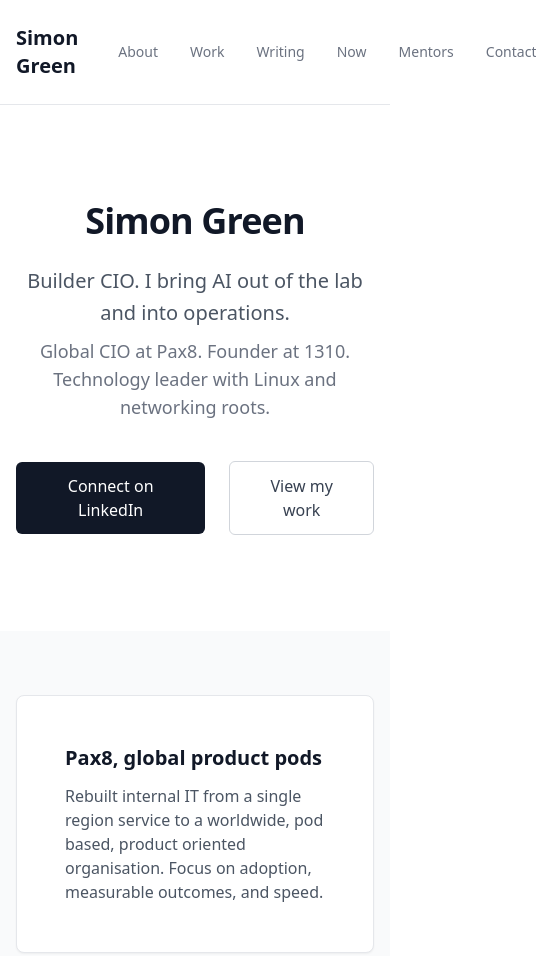
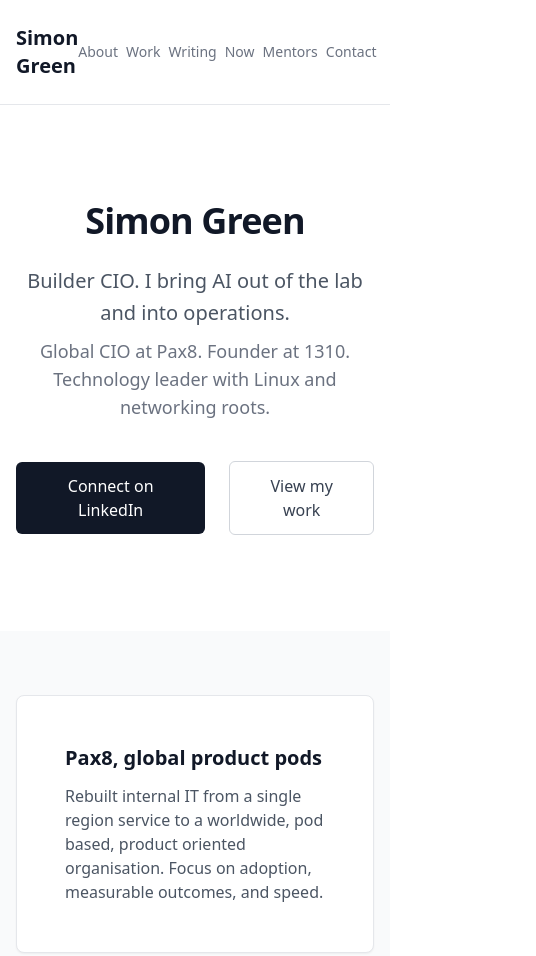
Before and after one commit to simonjgreen/sjg-io, an Astro site: page / in a window 390 px wide. Shown: the top 956 px of the page, 536 px wide, since content can reach past the window. Built offline with nearby package versions, Linux system fonts and the light colour scheme; Astro itself is replaced by a stand-in of ours.

Commit message:
Added responsive mobile navigation links (#4)

```diff
--- a/src/components/Header.astro
+++ b/src/components/Header.astro
@@ -10,7 +10,59 @@ const currentPath = Astro.url.pathname;
           Simon Green
         </a>
       </div>
-      <div class="ml-10 flex items-center space-x-8">
+      <!-- Mobile navigation - hidden on larger screens -->
+      <div class="flex items-center space-x-2 sm:hidden">
+        <a
+          href="/about"
+          class={`text-sm font-medium transition-colors hover:text-gray-600 dark:hover:text-gray-300 ${
+            currentPath === '/about' ? 'text-gray-900 dark:text-white' : 'text-gray-500 dark:text-gray-400'
+          }`}
+        >
+          About
+        </a>
+        <a
+          href="/work"
+          class={`text-sm font-medium transition-colors hover:text-gray-600 dark:hover:text-gray-300 ${
+            currentPath.startsWith('/work') ? 'text-gray-900 dark:text-white' : 'text-gray-500 dark:text-gray-400'
+          }`}
+        >
+          Work
+        </a>
+        <a
+          href="/writing"
+          class={`text-sm font-medium transition-colors hover:text-gray-600 dark:hover:text-gray-300 ${
+            currentPath.startsWith('/writing') ? 'text-gray-900 dark:text-white' : 'text-gray-500 dark:text-gray-400'
+          }`}
+        >
+          Writing
+        </a>
+        <a
+          href="/now"
+          class={`text-sm font-medium transition-colors hover:text-gray-600 dark:hover:text-gray-300 ${
+            currentPath === '/now' ? 'text-gray-900 dark:text-white' : 'text-gray-500 dark:text-gray-400'
+          }`}
+        >
+          Now
+        </a>
+        <a
+          href="/mentors"
+          class={`text-sm font-medium transition-colors hover:text-gray-600 dark:hover:text-gray-300 ${
+            currentPath === '/mentors' ? 'text-gray-900 dark:text-white' : 'text-gray-500 dark:text-gray-400'
+          }`}
+        >
+          Mentors
+        </a>
+        <a
+          href="/contact"
+          class={`text-sm font-medium transition-colors hover:text-gray-600 dark:hover:text-gray-300 ${
+            currentPath === '/contact' ? 'text-gray-900 dark:text-white' : 'text-gray-500 dark:text-gray-400'
+          }`}
+        >
+          Contact
+        </a>
+      </div>
+      <!-- Desktop navigation - hidden on mobile -->
+      <div class="hidden sm:flex items-center space-x-8">
         <a
           href="/about"
           class={`text-sm font-medium transition-colors hover:text-gray-600 dark:hover:text-gray-300 ${
```
